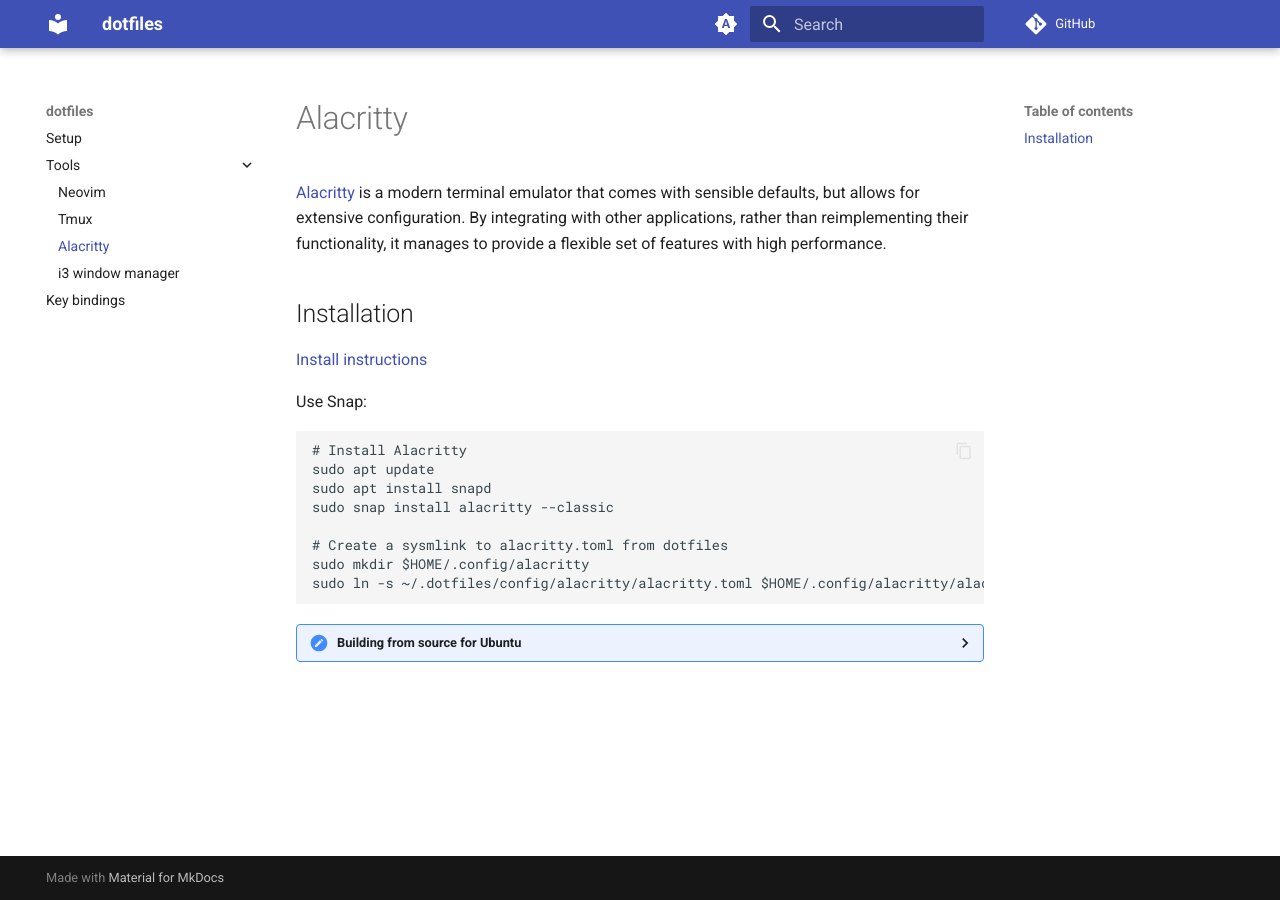
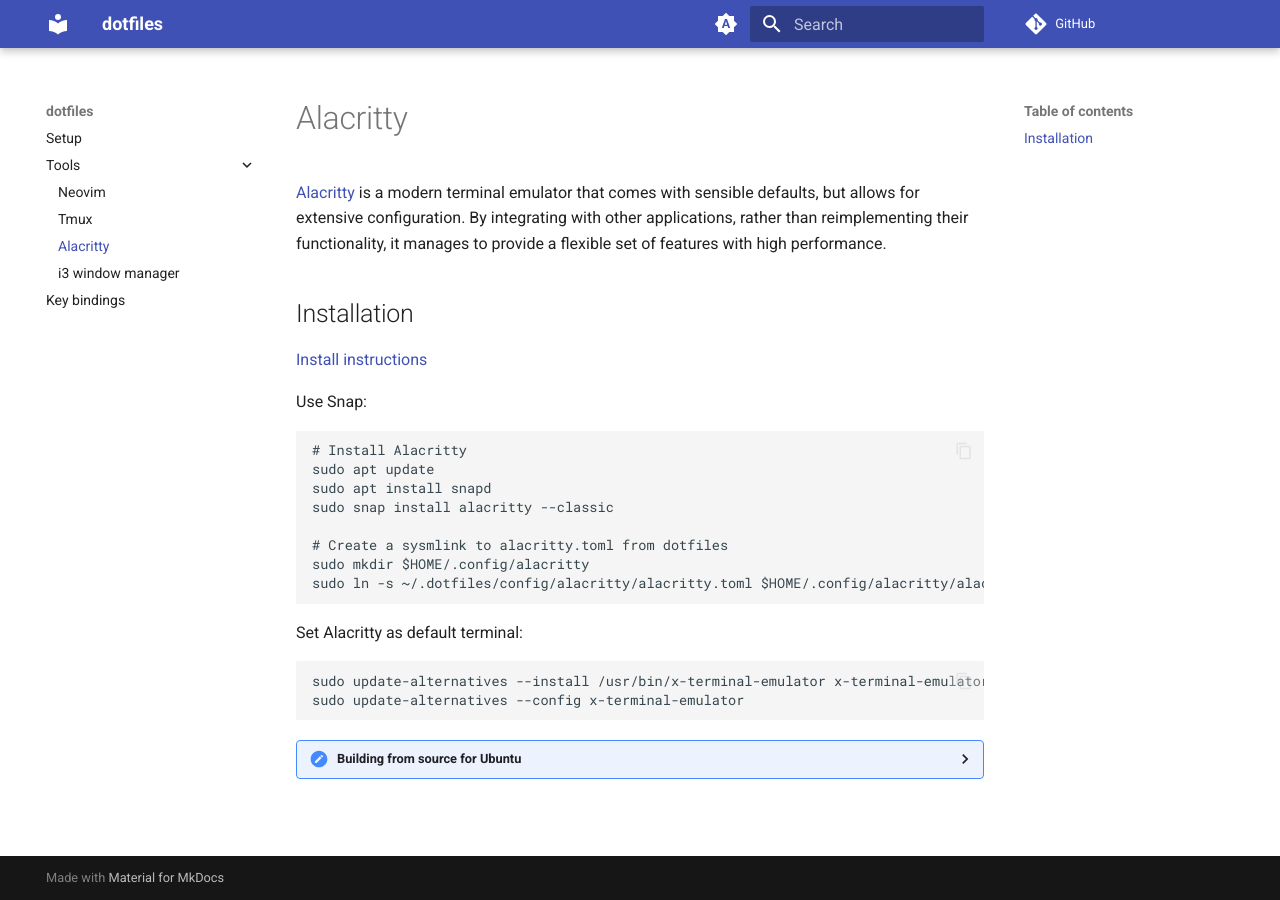
Before and after one commit to HieuDao-code/dotfiles, an MkDocs documentation site: the page built from docs/alacritty.md, in a window 1280 px wide. Built offline with MkDocs 1.6.1 and Material for MkDocs 9.7.7, drawn with Linux system fonts in a browser that asks for light colours; comment, search, counter and statistics services are not loaded.

````diff
--- a/docs/alacritty.md
+++ b/docs/alacritty.md
@@ -17,6 +17,13 @@ sudo snap install alacritty --classic
 # Create a sysmlink to alacritty.toml from dotfiles
 sudo mkdir $HOME/.config/alacritty
 sudo ln -s ~/.dotfiles/config/alacritty/alacritty.toml $HOME/.config/alacritty/alacritty.toml
+```
+
+Set Alacritty as default terminal:
+
+```sh
+sudo update-alternatives --install /usr/bin/x-terminal-emulator x-terminal-emulator $(which alacritty) 50
+sudo update-alternatives --config x-terminal-emulator
 ```
 
 <details><summary>Building from source for Ubuntu</summary>
````
Also changed, not shown: 5 other files.
